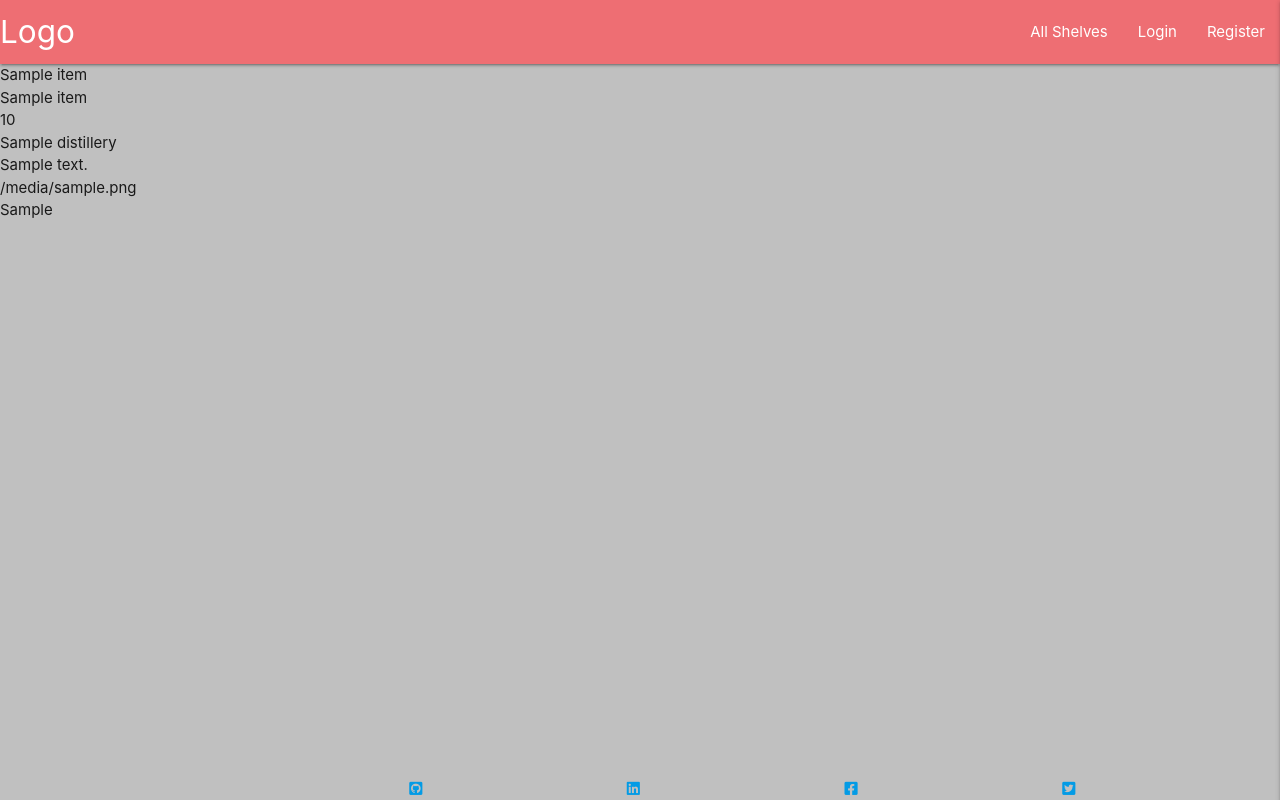
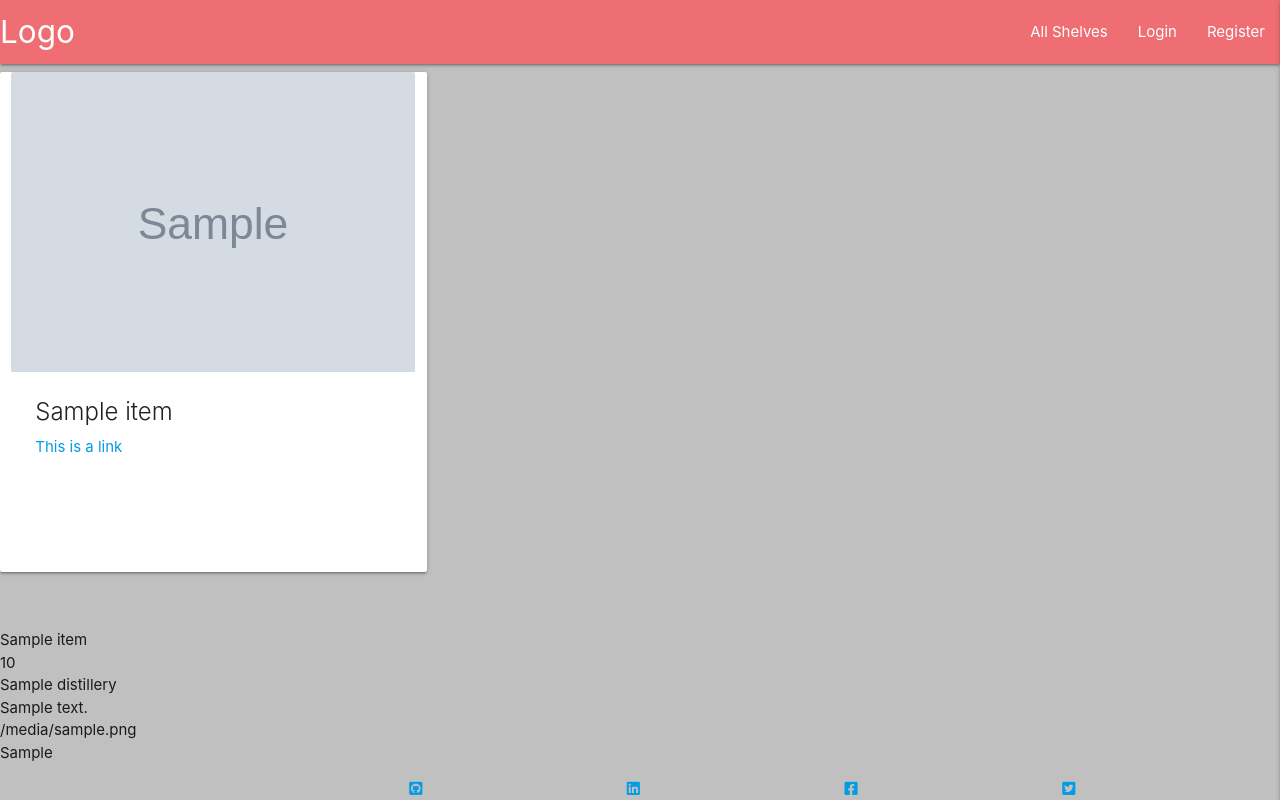
Before and after one commit to CristianBuca/MS3_TopShelf, a Flask app: page / in a window 1280 px wide. Run offline with Flask 2, Linux system fonts and the light colour scheme; grey boxes marked "Sample" are stand-in pictures; a database or web service that is not in the repository returns one stand-in record (values such as "Sample title"); some libraries are stand-ins or nearby versions.

Commit message:
Add(items): Display card for items in db
only items with share = true are displayed on main page

```diff
--- a/templates/items.html
+++ b/templates/items.html
@@ -3,13 +3,29 @@
 
     {% for item in items %}
         {% if item.share %}
-            {{ item.item_name }}<br>
+        <div class="row">
+            <div class="card large col s4 ">
+                <div class="card-image waves-effect waves-block waves-light">
+                <img class="activator" src="{{ item.image }}">
+                </div>
+                <div class="card-content">
+                <span class="card-title activator grey-text text-darken-4">{{ item.item_name }}</span>
+                <p><a href="#">This is a link</a></p>
+                </div>
+                <div class="card-reveal">
+                <span class="card-title grey-text text-darken-4">Card Title<i class="material-icons right">close</i></span>
+                <p>Here is some more information about this product that is only revealed once clicked on.</p>
+                </div>
+            </div>
+        </div>
+
+            <br>
             {{ item.region_name }}<br>
             {{ item.age }}<br>
             {{ item.distillery }}<br>
             {{ item.notes }}<br>
             {{ item.image }}<br>
-            {{ item.owned_by }}
+            {{ item.owned_by }}<br>
         {% endif %}
     {% endfor %}
 
```
